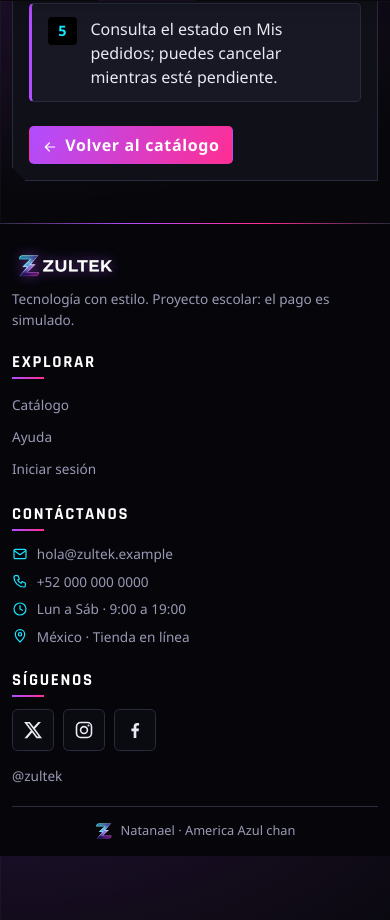
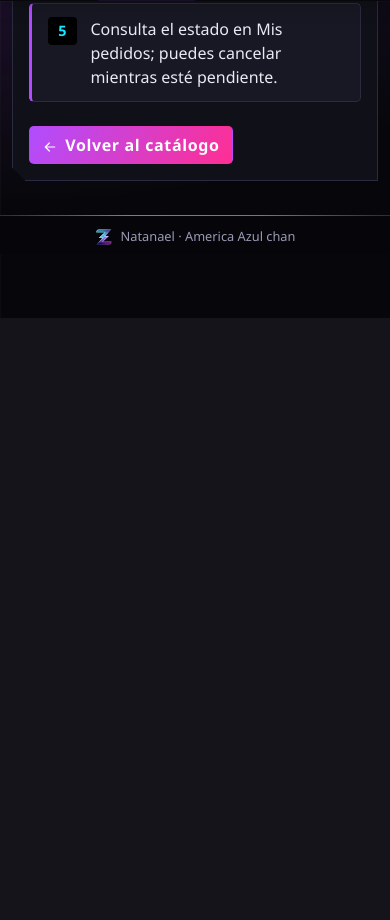
Before and after one commit to mannynga/Zultek, a Flask app: page /ayuda in a window 390 px wide. Shown: the part 843-1763 px from the top of the page. After the commit the page ends 1161 px from the top, so only its background shows below. Run offline with Flask 3, Linux system fonts and the light colour scheme; data that the repository does not hold is empty; some libraries are stand-ins or nearby versions.

Commit message:
Pie solo en inicio en celular

```diff
--- a/static/estilos.css
+++ b/static/estilos.css
@@ -909,3 +909,34 @@ main.container { position: relative; }
   .tabla-movil td.celda-acciones .btn { width: 100%; min-height: 2.4rem; }
   .tabla-movil td[colspan] { grid-column: 1 / -1; }
 }
+
+/* =====================================================================
+   Pie compacto en celular: la navegación ya está en la barra inferior,
+   así que solo quedan las redes y los nombres (en todas las vistas).
+   ===================================================================== */
+@media (max-width: 991.98px) {
+  .pie { margin-top: 1rem; }
+  .pie .container { padding-block: .8rem .6rem; }
+  .pie-rejilla { display: block; }
+  .pie-marca, .pie-explorar, .pie-contacto { display: none; }
+  .pie-redes { flex-direction: row; align-items: center; justify-content: center; gap: .8rem; }
+  .pie-redes .pie-titulo { display: none; }
+  .pie-redes .redes { margin: 0; }
+  .red { width: 2.3rem; height: 2.3rem; }
+  .pie-usuario { font-size: .85rem; }
+  .pie-linea { margin-top: .7rem; padding-top: .6rem; justify-content: center; }
+}
+
+/* =====================================================================
+   Celular: contacto y redes solo en el inicio. En las demás vistas
+   (pedidos, ayuda, carrito, panel...) queda únicamente la línea de nombres.
+   ===================================================================== */
+@media (max-width: 991.98px) {
+  body:not(.pagina-inicio) .pie-rejilla { display: none; }
+  body:not(.pagina-inicio) .pie { margin-top: 1rem; }
+  body:not(.pagina-inicio) .pie .container { padding-block: .2rem .5rem; }
+  body:not(.pagina-inicio) .pie-linea { margin-top: .5rem; border-top: 0; padding-top: 0; }
+
+  body.pagina-inicio .pie-rejilla { display: grid; grid-template-columns: 1fr; gap: 1.1rem; }
+  body.pagina-inicio .pie-contacto { display: flex; }
+}
```
